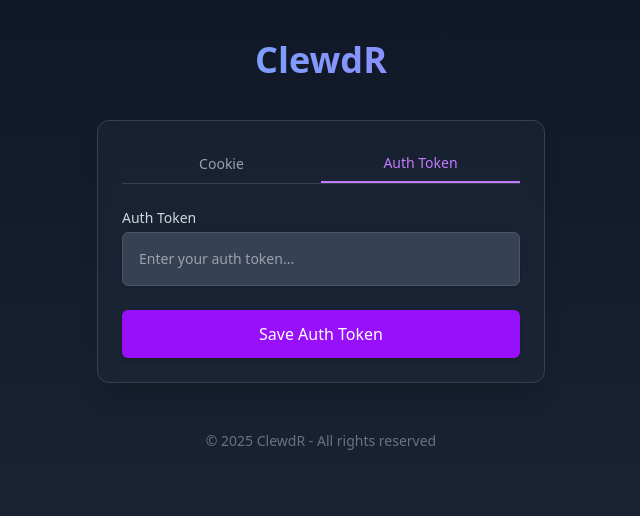
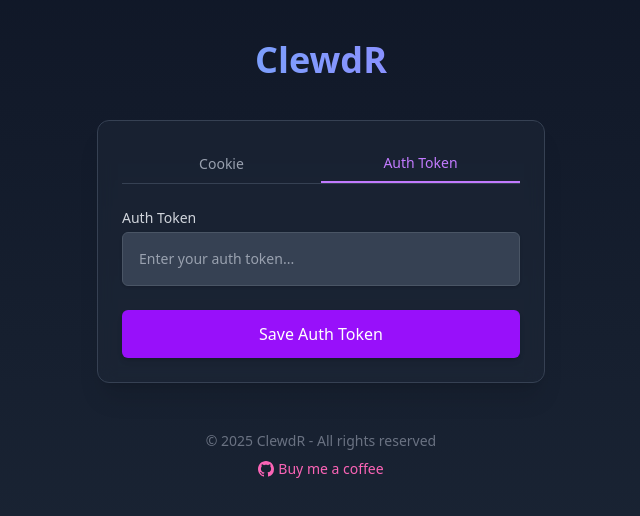
Before and after one commit to zhu748/nfalm, a React (Vite) app in the folder frontend/: page / in a window 1280 px wide. Shown: the top 516 px of the page, without its empty margins (319-959 px from the left). Built offline with nearby package versions, Linux system fonts and the light colour scheme; no server answers.

Commit message:
feat: add "Buy me a coffee" link to footer with GitHub Sponsors

```diff
--- a/frontend/src/App.tsx
+++ b/frontend/src/App.tsx
@@ -52,6 +52,26 @@
 
         <footer className="mt-12 text-center text-gray-500 text-sm">
           <p>© {new Date().getFullYear()} ClewdR - All rights reserved</p>
+          <div className="mt-2">
+            <a
+              href="https://github.com/sponsors/Xerxes-2"
+              target="_blank"
+              rel="noopener noreferrer"
+              className="inline-flex items-center gap-1 text-sm font-medium text-pink-400 hover:text-pink-300 transition-colors"
+            >
+              <svg
+                xmlns="http://www.w3.org/2000/svg"
+                width="16"
+                height="16"
+                fill="currentColor"
+                viewBox="0 0 16 16"
+                className="inline"
+              >
+                <path d="M8 0C3.58 0 0 3.58 0 8c0 3.54 2.29 6.53 5.47 7.59.4.07.55-.17.55-.38 0-.19-.01-.82-.01-1.49-2.01.37-2.53-.49-2.69-.94-.09-.23-.48-.94-.82-1.13-.28-.15-.68-.52-.01-.53.63-.01 1.08.58 1.23.82.72 1.21 1.87.87 2.33.66.07-.52.28-.87.51-1.07-1.78-.2-3.64-.89-3.64-3.95 0-.87.31-1.59.82-2.15-.08-.2-.36-1.02.08-2.12 0 0 .67-.21 2.2.82.64-.18 1.32-.27 2-.27.68 0 1.36.09 2 .27 1.53-1.04 2.2-.82 2.2-.82.44 1.1.16 1.92.08 2.12.51.56.82 1.27.82 2.15 0 3.07-1.87 3.75-3.65 3.95.29.25.54.73.54 1.48 0 1.07-.01 1.93-.01 2.2 0 .21.15.46.55.38A8.012 8.012 0 0 0 16 8c0-4.42-3.58-8-8-8z" />
+              </svg>
+              Buy me a coffee
+            </a>
+          </div>
         </footer>
       </div>
     </div>
```
